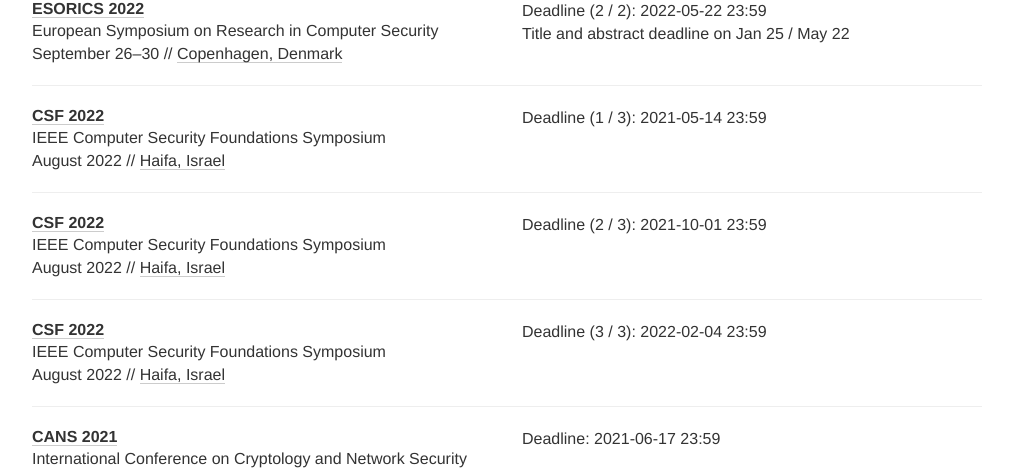
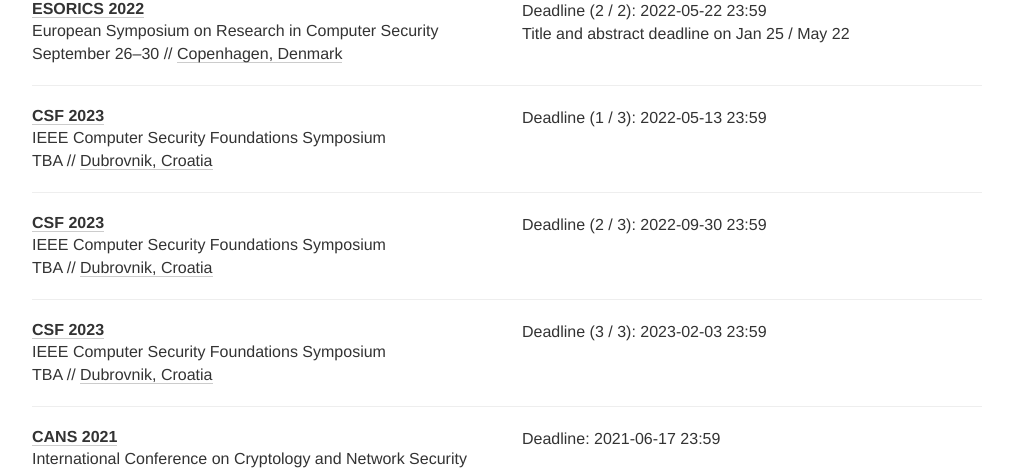
Before and after one commit to sec-deadlines/sec-deadlines.github.io, a Jekyll site: the page built from index.html, in a window 1280 px wide and 900 px high, scrolled down 1877 px. Shown: the part 153-626 px from the top of the window, without its empty margins (133-1146 px from the left). Built offline with Jekyll 4.4.1, drawn with Linux system fonts in a browser that asks for light colours; nearby versions of some CDN libraries; comment, search, counter and statistics services are not loaded.

Commit message:
Update CSF23

```diff
--- a/_data/conferences.yml
+++ b/_data/conferences.yml
@@ -90,14 +90,14 @@
 
 - name: CSF
   description: IEEE Computer Security Foundations Symposium
-  year: 2022
-  link: https://www.ieee-security.org/TC/CSF2022
+  year: 2023
+  link: https://www.ieee-security.org/TC/CSF2023/
   deadline:
-    - "2021-05-14 23:59"
-    - "2021-10-01 23:59"
-    - "2022-02-04 23:59"
-  date: August 2022
-  place: Haifa, Israel
+    - "2022-05-13 23:59"
+    - "2022-09-30 23:59"
+    - "2023-02-03 23:59"
+  date: TBA
+  place: Dubrovnik, Croatia
   tags: [SEC, PRIV]
 
 - name: CANS
```
